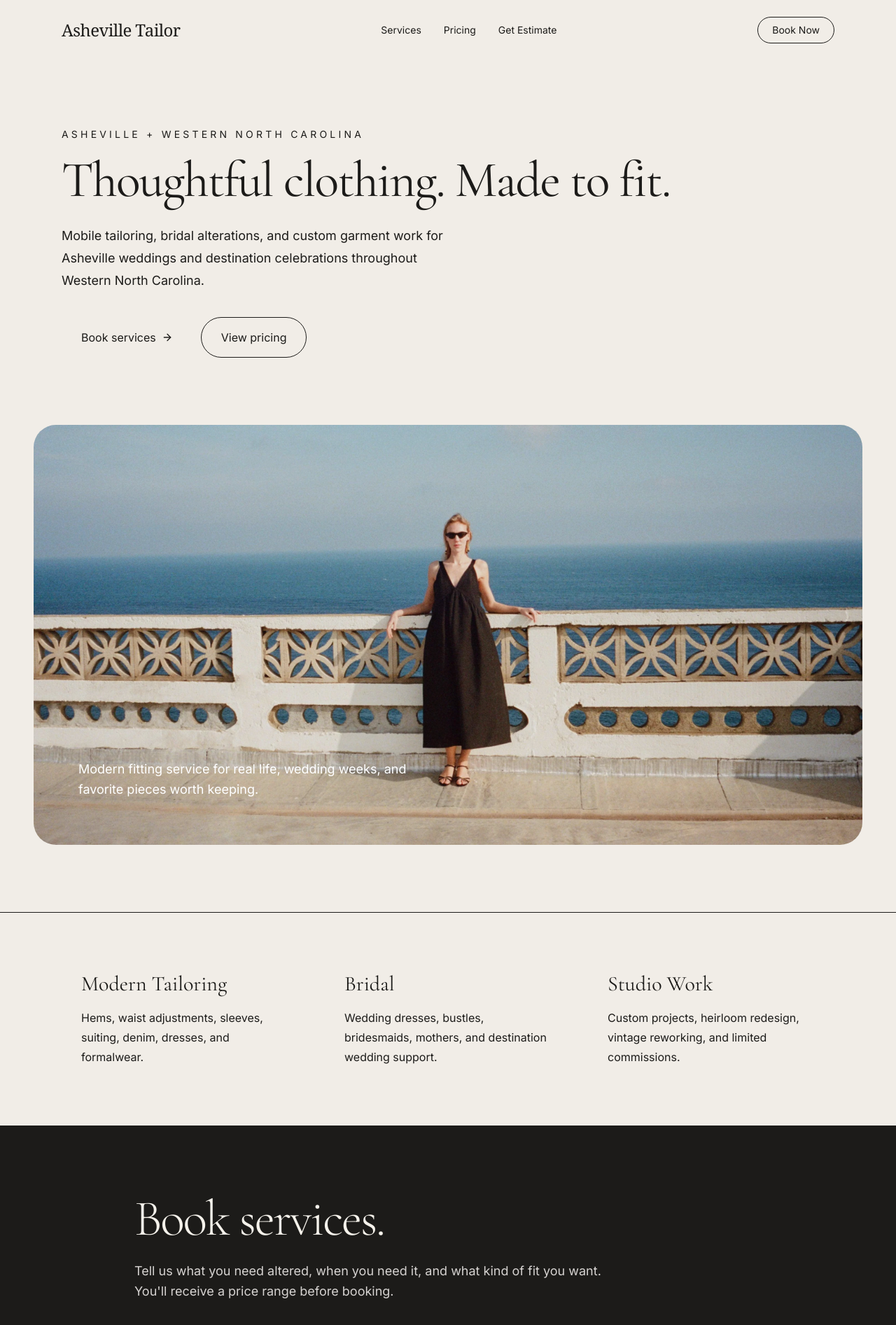
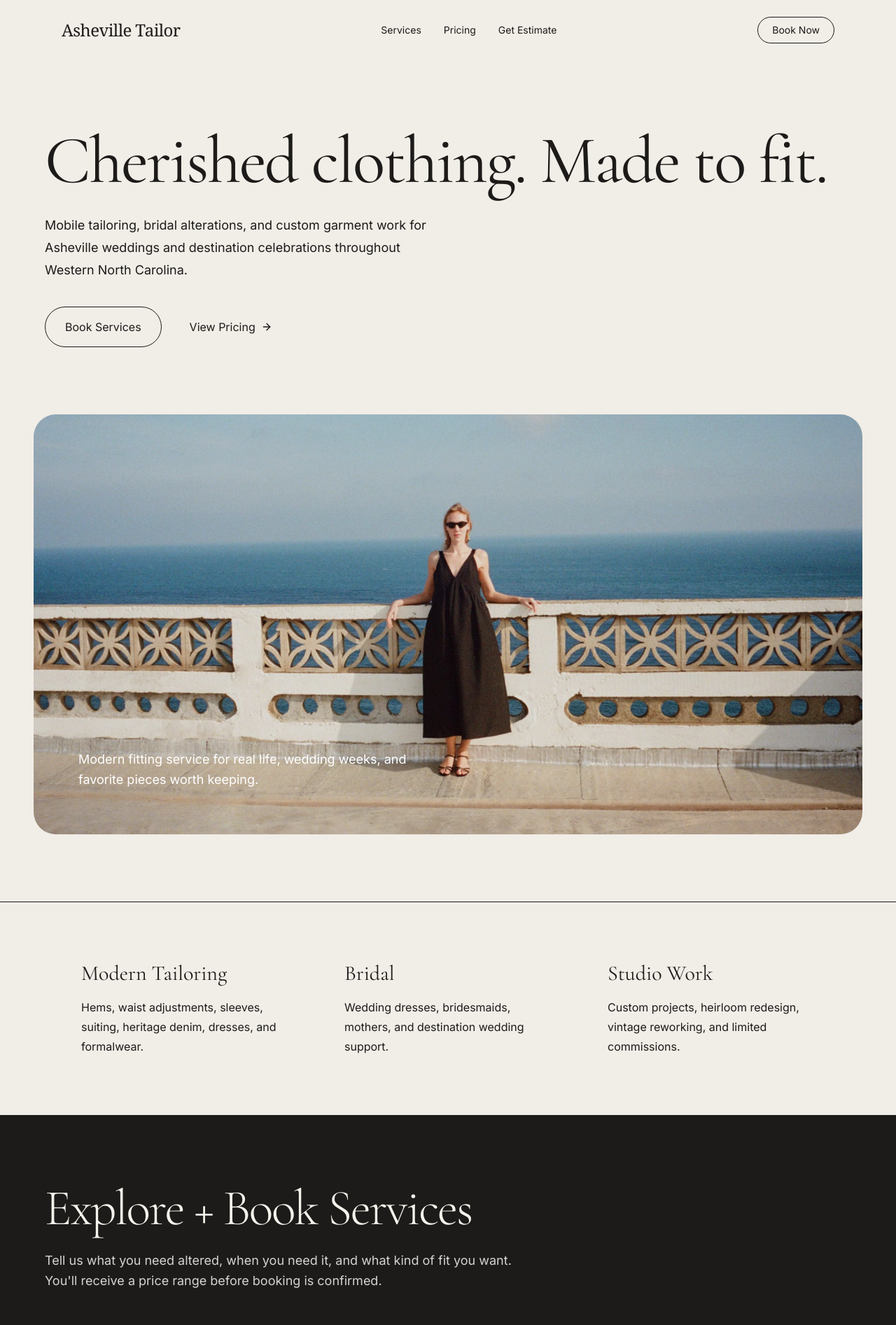
Before and after one commit to melissashayrobinson/asheville-tailor, a Next.js app: page / in a window 1280 px wide. Shown: the top 1893 px of the page at 70% size. Built offline with nearby package versions, Linux system fonts and the light colour scheme.

Commit message:
Copy upgrades

```diff
--- a/app/components/EstimateWizard.tsx
+++ b/app/components/EstimateWizard.tsx
@@ -73,15 +73,16 @@ export default function EstimateWizard() {
 
   return (
     <section id="estimate" className="bg-[#1c1b19] px-6 py-24 text-[#f5f2eb] lg:px-12">
-      <div className="mx-auto max-w-4xl">
+
+      <div className="mx-auto max-w-6xl">
 
         <h2 className="mb-6 text-5xl font-light tracking-[-0.03em] md:text-7xl">
-          Book services.
+          Explore + Book Services
         </h2>
 
         <p className="mb-12 max-w-2xl text-lg leading-relaxed text-stone-300">
           Tell us what you need altered, when you need it, and what kind of fit
-          you want. You'll receive a price range before booking.
+          you want. You'll receive a price range before booking is confirmed.
         </p>
 
         <div className="rounded-[28px] border border-white/10 bg-white/5 p-6 md:p-10">
@@ -99,7 +100,7 @@ export default function EstimateWizard() {
           {step === 1 && (
             <div>
               <h3 className="mb-6 text-3xl font-light">What type of garment?</h3>
-              <div className="grid gap-3 sm:grid-cols-2">
+              <div className="grid gap-3 grid-cols-2">
                 {Object.keys(garmentPrices).map((item) => (
                   <button
                     key={item}
--- a/app/components/PricingSection.tsx
+++ b/app/components/PricingSection.tsx
@@ -20,7 +20,7 @@ const pricingGroups = [
     ],
   },
   {
-    title: "Speed + Service",
+    title: "Speed + Urgent Service",
     items: [
       ["Mobile fitting", "$50+"],
       ["Priority turnaround", "+50%"],
--- a/app/page.tsx
+++ b/app/page.tsx
@@ -36,14 +36,14 @@ export default function Home() {
         <a className="rounded-full border border-ink px-5 py-2 text-sm hover:bg-ink hover:text-linen" href="#estimate">Book Now</a>
       </header>
 
-      <section className="mx-auto grid max-w-6xl gap-10 px-6 py-16  md:py-24">
-        <div>
-          <p className="mb-5 text-sm uppercase tracking-[0.3em] text-moss">Asheville + Western North Carolina</p>
-          <h1 className="font-serif text-5xl leading-[.98] tracking-tight md:text-7xl">Thoughtful clothing. Made to fit.</h1>
+      <section className="px-6 py-16 md:py-24 lg:px-12">
+        <div className="mx-auto max-w-6xl">
+          <h1 className="font-serif text-5xl leading-[1] tracking-tight md:text-8xl">Cherished clothing. Made&nbsp;to&nbsp;fit.</h1>
           <p className="mt-7 max-w-xl text-lg leading-8 text-ink/75">Mobile tailoring, bridal alterations, and custom garment work for Asheville weddings and destination celebrations throughout Western North Carolina.</p>
           <div className="mt-9 flex flex-col gap-3 sm:flex-row">
-            <a className="inline-flex items-center justify-center rounded-full bg-ink px-7 py-4 text-linen" href="#estimate">Book services <ArrowRight className="ml-2 h-4 w-4" /></a>
-            <a className="inline-flex items-center justify-center rounded-full border border-ink px-7 py-4" href="#pricing">View pricing</a>
+
+            <a className="inline-flex items-center justify-center rounded-full border border-ink px-7 py-4" href="#estimate">Book Services</a>
+            <a className="inline-flex items-center justify-center rounded-full bg-ink px-7 py-4 text-linen" href="#pricing">View Pricing <ArrowRight className="ml-2 h-4 w-4" /></a>
           </div>
         </div>
 
@@ -70,7 +70,7 @@ export default function Home() {
 
       <section className="border-y border-ink/10 bg-bone" id="services">
         <div className="mx-auto grid max-w-6xl gap-6 px-6 py-14 md:grid-cols-3">
-          {[['Modern Tailoring', 'Hems, waist adjustments, sleeves, suiting, denim, dresses, and formalwear.'], ['Bridal', 'Wedding dresses, bustles, bridesmaids, mothers, and destination wedding support.'], ['Studio Work', 'Custom projects, heirloom redesign, vintage reworking, and limited commissions.']].map(([title, text]) => (
+          {[['Modern Tailoring', 'Hems, waist adjustments, sleeves, suiting, heritage denim, dresses, and formalwear.'], ['Bridal', 'Wedding dresses, bridesmaids, mothers, and destination wedding support.'], ['Studio Work', 'Custom projects, heirloom redesign, vintage reworking, and limited commissions.']].map(([title, text]) => (
             <div className="rounded-3xl bg-linen p-7" key={title}>
               <h2 className="font-serif text-3xl">{title}</h2>
               <p className="mt-4 leading-7 text-ink/70">{text}</p>
```
